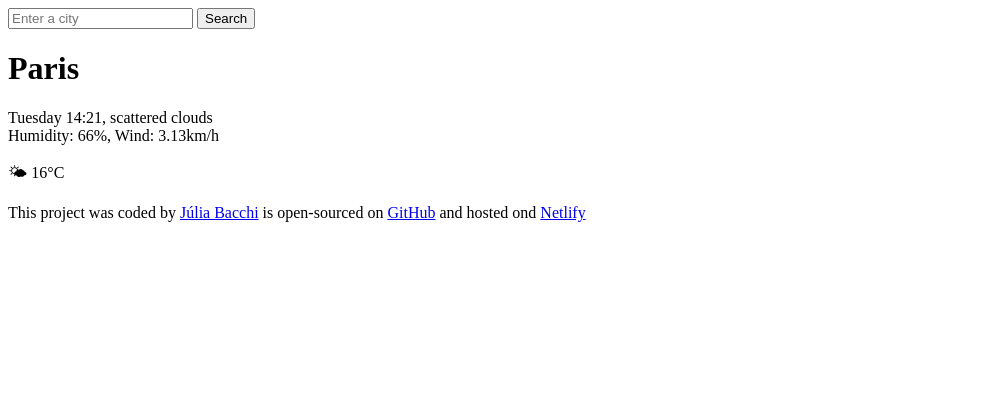
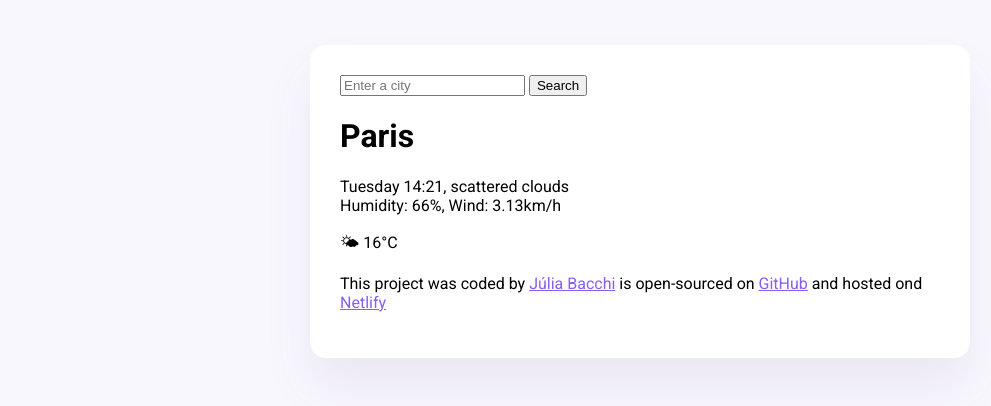
Before and after one commit to juliabacchi1/my-weather-app, a plain HTML site: page index.html in a window 1280 px wide. Shown: the whole page, without its empty margins (0-991 px from the left). Drawn offline with Linux system fonts and the light colour scheme.

Commit message:
Styled the main container

```diff
--- a/index.html
+++ b/index.html
@@ -4,9 +4,17 @@
     <meta charset="UTF-8" />
     <meta http-equiv="X-UA-Compatible" content="IE=edge" />
     <meta name="viewport" content="width=device-width, initial-scale=1.0" />
-    <title>Document</title>
+    <link rel="preconnect" href="https://fonts.googleapis.com" />
+    <link rel="preconnect" href="https://fonts.gstatic.com" crossorigin />
+    <link
+      href="https://fonts.googleapis.com/css2?family=Roboto:ital,wght@0,100;0,300;0,400;0,500;0,700;0,900;1,100;1,300;1,400;1,500;1,700;1,900&display=swap"
+      rel="stylesheet"
+    />
+    <link rel="stylesheet" href="src/style.css" />
+    <title>Weather App</title>
   </head>
   <body>
+    <div class="weather-app">
       <header>
         <form>
           <input type="search" placeholder="Enter a city" required />
@@ -42,5 +50,6 @@
           <a href="https://app.netlify.com/" target="_blank">Netlify</a>
         </p>
       </footer>
+    </div>
   </body>
 </html>
--- /dev/null
+++ b/src/style.css
@@ -0,0 +1,21 @@
+body {
+  background-color: #f9f7fe;
+  font-family: "Roboto", sans-serif;
+}
+
+a {
+  color: #885df1;
+}
+
+.weather-app {
+  background: white;
+  max-width: 600px;
+  margin: 45px auto;
+  box-shadow: 0 30px 50px rgba(65, 50, 100, 0.08);
+  border-radius: 16px;
+  padding: 30px;
+}
+
+header {
+
+}
```
Lines whose indentation alone changed are shown as unchanged.
